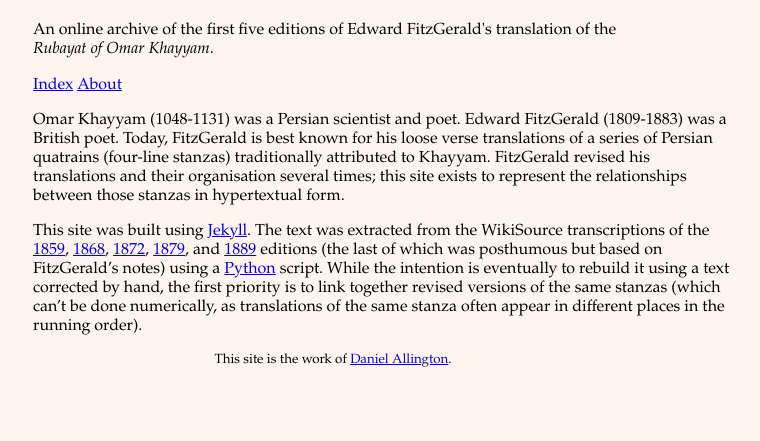
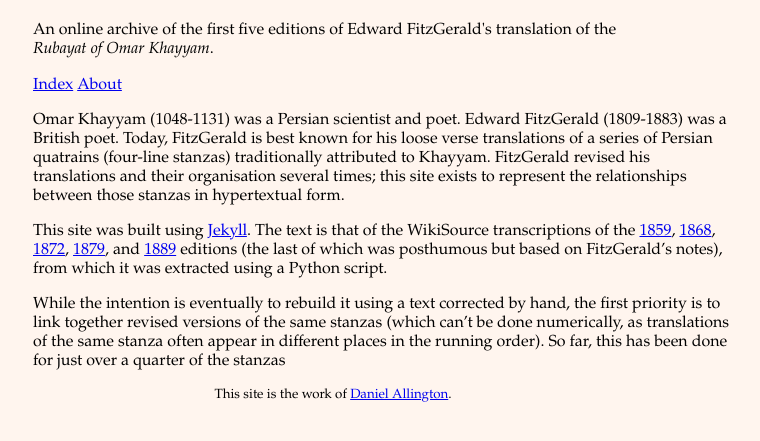
Before and after one commit to daniel-allington/fitzKhayyam, a Jekyll site: the page built from about.md, in a window 1280 px wide. Shown: the top 441 px of the page, without its empty margins (257-1017 px from the left). Built offline with Jekyll 4.4.1, drawn with Linux system fonts in a browser that asks for light colours.

Commit message:
Update about page to reflect progress in coding parallel stanzas

```diff
--- a/about.md
+++ b/about.md
@@ -6,4 +6,6 @@ permalink: /about/
 
 Omar Khayyam (1048-1131) was a Persian scientist and poet. Edward FitzGerald (1809-1883) was a British poet. Today, FitzGerald is best known for his loose verse translations of a series of Persian quatrains (four-line stanzas) traditionally attributed to Khayyam. FitzGerald revised his translations and their organisation several times; this site exists to represent the relationships between those stanzas in hypertextual form.
 
-This site was built using [Jekyll](https://github.com/jekyll). The text was extracted from the WikiSource transcriptions of the [1859](https://en.wikisource.org/wiki/The_Rubaiyat_of_Omar_Khayyam_(tr._Fitzgerald,_1st_edition)/The_Rubaiyat_of_Omar_Khayyam), [1868](https://en.wikisource.org/wiki/The_Rubaiyat_of_Omar_Khayyam_(tr._Fitzgerald,_2nd_edition)), [1872](https://en.wikisource.org/wiki/The_Rubaiyat_of_Omar_Khayyam_(tr._Fitzgerald,_3rd_edition)), [1879](https://en.wikisource.org/wiki/The_Rubaiyat_of_Omar_Khayyam_(tr._Fitzgerald,_4th_edition)), and  [1889](https://en.wikisource.org/wiki/The_Rubaiyat_of_Omar_Khayyam_(tr._Fitzgerald,_5th_edition)) editions (the last of which was posthumous but based on FitzGerald's notes) using a [Python](https://www.python.org/) script. While the intention is eventually to rebuild it using a text corrected by hand, the first priority is to link together revised versions of the same stanzas (which can't be done numerically, as translations of the same stanza often appear in different places in the running order).
+This site was built using [Jekyll](https://github.com/jekyll). The text is that of the WikiSource transcriptions of the [1859](https://en.wikisource.org/wiki/The_Rubaiyat_of_Omar_Khayyam_(tr._Fitzgerald,_1st_edition)/The_Rubaiyat_of_Omar_Khayyam), [1868](https://en.wikisource.org/wiki/The_Rubaiyat_of_Omar_Khayyam_(tr._Fitzgerald,_2nd_edition)), [1872](https://en.wikisource.org/wiki/The_Rubaiyat_of_Omar_Khayyam_(tr._Fitzgerald,_3rd_edition)), [1879](https://en.wikisource.org/wiki/The_Rubaiyat_of_Omar_Khayyam_(tr._Fitzgerald,_4th_edition)), and  [1889](https://en.wikisource.org/wiki/The_Rubaiyat_of_Omar_Khayyam_(tr._Fitzgerald,_5th_edition)) editions (the last of which was posthumous but based on FitzGerald's notes), from which it was extracted using a Python script.
+
+While the intention is eventually to rebuild it using a text corrected by hand, the first priority is to link together revised versions of the same stanzas (which can't be done numerically, as translations of the same stanza often appear in different places in the running order). So far, this has been done for just over a quarter of the stanzas
```
